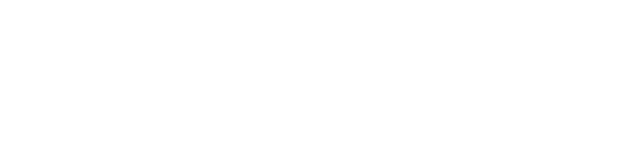
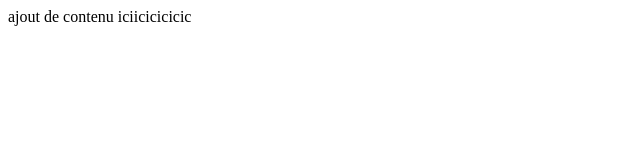
Before and after one commit to eleo-jens/git_wad_2022, a plain HTML site: page index.html in a window 1280 px wide. Shown: the whole page, without its empty margins (0-640 px from the left). Drawn offline with Linux system fonts and the light colour scheme.

Commit message:
Added content in html

```diff
--- a/index.html
+++ b/index.html
@@ -7,6 +7,6 @@
     <title>Document</title>
 </head>
 <body>
-
+    ajout de contenu iciicicicicic
 </body>
 </html>
```
